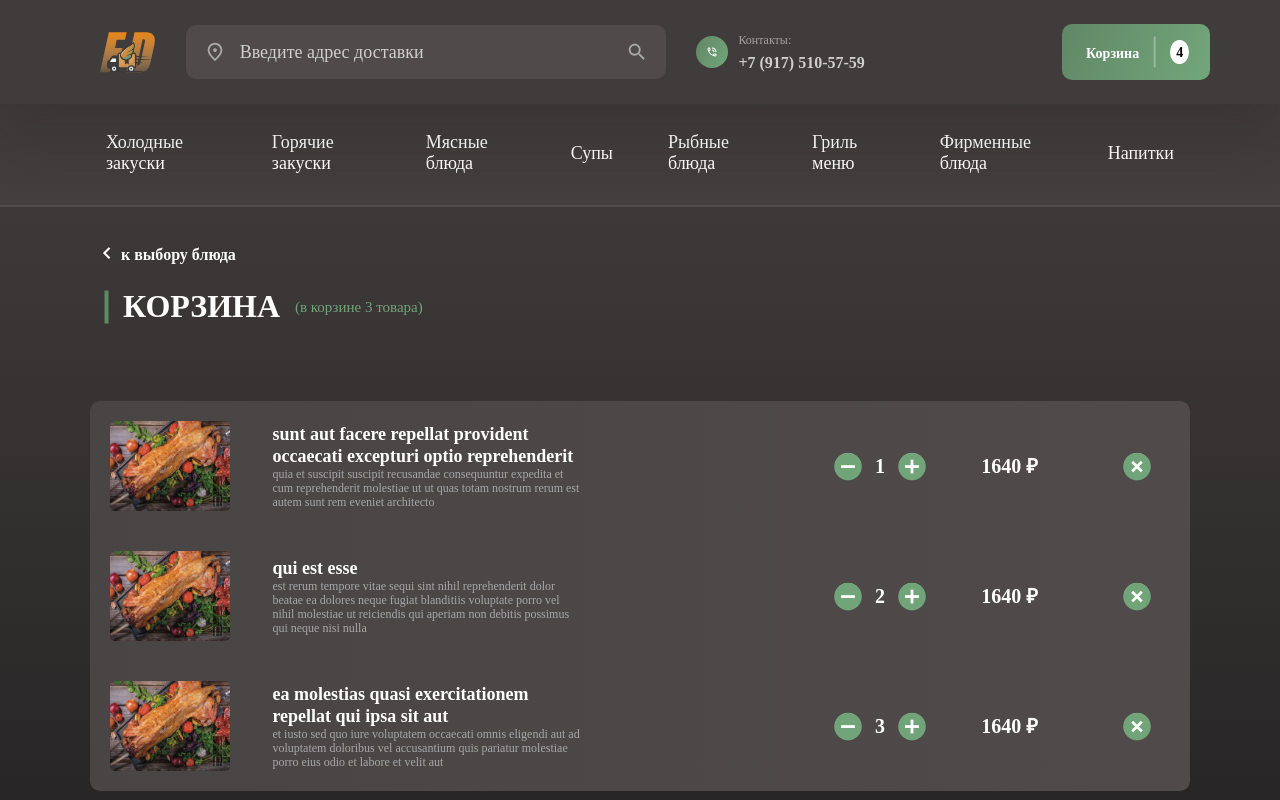
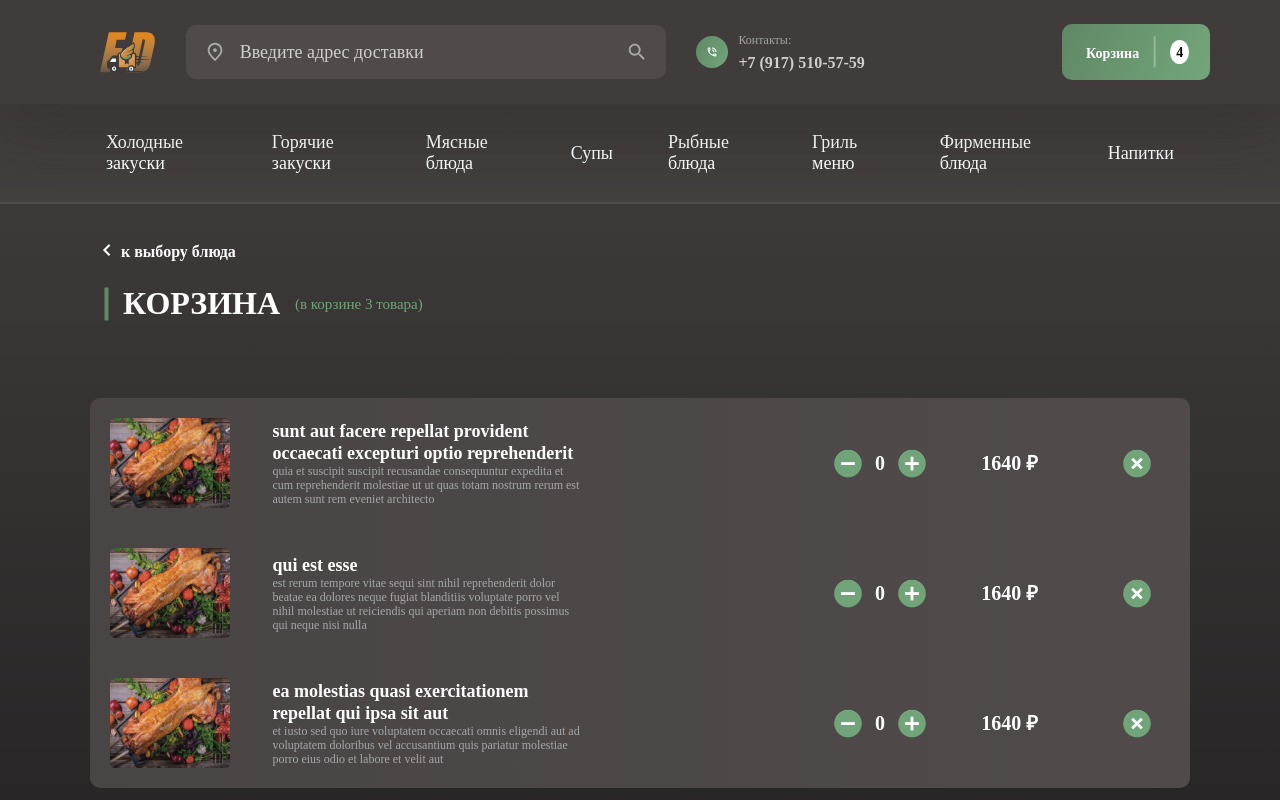
Before and after one commit to Ixtiyor0919/Dostavka-portfolio, a React (Create React App) app: page /MainCart in a window 1280 px wide. Shown: the top 800 px of the page. Built offline with nearby package versions, Linux system fonts and the light colour scheme.

Commit message:
CartCard

```diff
--- a/src/App.js
+++ b/src/App/App.js
@@ -1,8 +1,8 @@
 import { Route, Routes } from 'react-router-dom';
 import './App.css';
-import { Home } from './Modules/Home/Home';
-import { MainCart } from './Modules/MainCartDelivery/MainCart';
-import { Single } from './Modules/ProductSingle/Single';
+import { Home } from '../Modules/Home/Home';
+import { MainCart } from '../Modules/MainCartDelivery/MainCart';
+import { Single } from '../Modules/ProductSingle/Single';
 
 function App() {
   return (
--- a/src/Components/CartCards/CartCard.component.js
+++ b/src/Components/CartCards/CartCard.component.js
@@ -6,6 +6,7 @@ export const CartCardWrapperInner = styled.div`
     background: linear-gradient(90deg, #494544 0%, #504B4A 100%);
     align-items: center;
     justify-content: space-between;
+    user-select: none;
 `
 export const CartCardWrapperInnerImg = styled.img`
     border-radius: 5px;
--- a/src/Components/CartCards/CartCard.jsx
+++ b/src/Components/CartCards/CartCard.jsx
@@ -1,11 +1,16 @@
 import { CartCarCostBox, CartCardDescriptionBox, CartCardDescriptionBoxText, CartCardDescriptionBoxTitle, CartCardValue, CartCardValueBox, CartCardWrapperInner, CartCardWrapperInnerImg } from "./CartCard.component";
 import HomeCardImg from '../../Assets/Images/HomeCardImg.png';
+import { useState } from "react";
 
 export function CartCard(props) {
+
+    let [count, setCount] = useState(0)
+    localStorage.setItem('count', count)
+
     return (
         <>
            <CartCardWrapperInner>
-           <CartCardWrapperInnerImg src={HomeCardImg} width={120} height={90} />
+                <CartCardWrapperInnerImg src={HomeCardImg} width={120} height={90} />
                     <CartCardDescriptionBox>
                         <CartCardDescriptionBoxTitle>
                            {props.title}
@@ -24,10 +29,11 @@ export function CartCard(props) {
                             justifyContent: 'center',
                             fontSize: '33px',
                             color: '#72A479',
-                            background: '#fff'}}>
+                            background: '#fff'}}
+                            onClick={() => setCount(count -= 1)}>
                         </i>
                         <CartCardValue>
-                            {props.id}
+                            {count}
                         </CartCardValue>
                         <i class='bx bxs-plus-circle' style={{
                             width: '26px',
@@ -38,7 +44,8 @@ export function CartCard(props) {
                             justifyContent: 'center',
                             fontSize: '33px',
                             color: '#72A479',
-                            background: '#fff'}}>
+                            background: '#fff'}}
+                            onClick={() => setCount(count += 1)}>
                         </i>
                     </CartCardValueBox>
                     <CartCarCostBox>
@@ -55,7 +62,9 @@ export function CartCard(props) {
                             fontSize: '33px',
                             color: '#72A479',
                             background: '#fff',
-                            marginLeft: '72px'}}></i>
+                            marginLeft: '72px'}}>
+
+                            </i>
                     </CartCarCostBox>
             </CartCardWrapperInner>
         </>
--- a/src/Components/Contact/Contact.component.js
+++ b/src/Components/Contact/Contact.component.js
@@ -1,15 +1,9 @@
 import styled from "styled-components";
-// import HomeMap from '../../Assets/Images/HomeMap.png'
-
 
 export const ContactWrapper = styled.div`
     height: 75vh;
     display: flex;
     align-items: bottom;
-    background-image: url();
-    background-position: center;
-    background-repeat: no-repeat;
-    background-size: cover;
     position: relative;
 `
 export const ContactBox = styled.div`
--- a/src/Components/NavLinkShablon.com.js
+++ b/src/Components/NavLinkShablon.com.js
@@ -10,4 +10,5 @@ export const NavbarLinks = styled.p`
     color: #FFFFFF;
     border-bottom: 3px solid transparent;
     user-select: none;
+    margin-bottom: -3px;
 `
--- a/src/Modules/ProductSingle/Single.jsx
+++ b/src/Modules/ProductSingle/Single.jsx
@@ -8,6 +8,7 @@ import SingleImg from "../../Assets/Images/SingleImg.png";
 import { NavLinkList } from "../../Components/Navbar/NavLinkList";
 
 export function Single() {
+
     return (
         <>
             <Header />
--- a/src/index.js
+++ b/src/index.js
@@ -1,7 +1,7 @@
 import React from 'react';
 import ReactDOM from 'react-dom/client';
 import './index.css';
-import App from './App';
+import App from '../src/App/App';
 import { BrowserRouter } from 'react-router-dom';
 
 const root = ReactDOM.createRoot(document.getElementById('root'));
```
Also changed, not shown: src/App/App.css (renamed from src/App.css), src/Components/NavLinkShablon.jsx (renamed from src/Components/NavLinkShablon.js).
